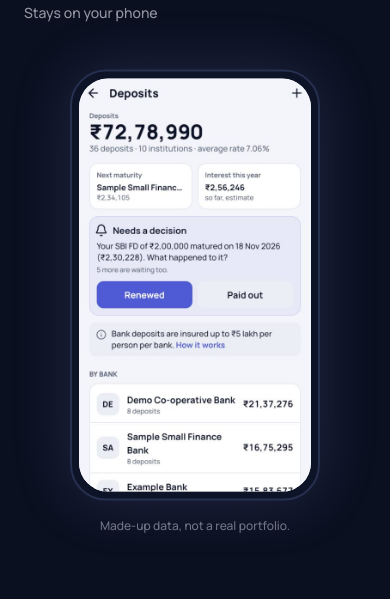
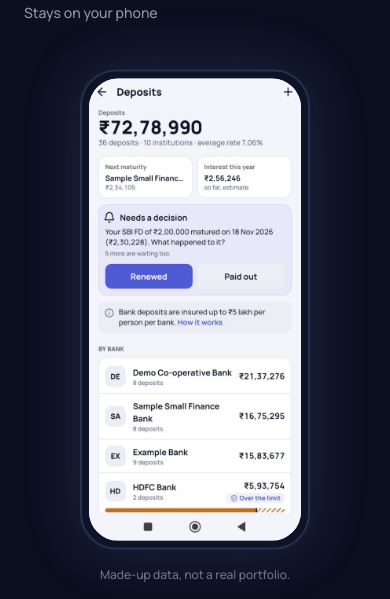
Before and after one commit to abhishekpawan/Trex-landing-page, a Next.js app: page / in a window 390 px wide. Shown: the part 708-1307 px from the top of the page. Built offline with nearby package versions, Linux system fonts and the light colour scheme; no server answers.

Commit message:
Phone frames match the screenshot shape (9:19.6), nothing cropped

```diff
--- a/src/components/sections/Features.tsx
+++ b/src/components/sections/Features.tsx
@@ -13,7 +13,6 @@ const rows = [
       'Deposit insurance (DICGC) covers up to ₹5 lakh per person per bank. Trex adds up your FDs bank by bank and shows a bar toward that limit, so you can see at a glance where you are over it.',
     points: ['One total for every bank', 'A bar that fills toward the ₹5 lakh limit', 'Add the next FD from the bank’s own page'],
     src: '/screens/bank.jpg',
-    pos: 0,
     alt: 'A bank page in Trex showing its total, an Over the limit tag and a bar. Made-up data.',
   },
   {
@@ -23,7 +22,6 @@ const rows = [
       'Every FD from every bank, in one list by date. A reminder arrives before each one ends, and when it has, Trex asks one thing: renewed, or paid out?',
     points: ['All your maturities in one list', 'A reminder before each date', 'Renewed or paid out, in one tap'],
     src: '/screens/maturities.jpg',
-    pos: 0,
     alt: 'The FDs ending soon screen in Trex, with matured FDs to answer and the next maturities by month. Made-up data.',
   },
   {
@@ -33,7 +31,6 @@ const rows = [
       'See the interest your FDs have earned this year, and what tax it will bring. Pick your tax slab and Trex shows the estimate, the tax your banks already cut (TDS) and what is left to pay. An estimate, not tax advice.',
     points: ['Interest earned so far, and for the full year', 'Tax already cut by banks (TDS) and what is left', 'Advance tax dates, if they apply to you'],
     src: '/screens/tax-interest.jpg',
-    pos: 0,
     alt: 'The Interest earned screen in Trex with an estimate of tax, TDS already deducted and what is left to pay. Made-up data.',
   },
 ]
@@ -72,7 +69,7 @@ export default function Features() {
                 </ul>
               </div>
               <div>
-                <S25UltraMockup src={row.src} alt={row.alt} pos={row.pos} float={false} />
+                <S25UltraMockup src={row.src} alt={row.alt} float={false} />
               </div>
             </motion.div>
           ))}
--- a/src/components/ui/S25UltraMockup.tsx
+++ b/src/components/ui/S25UltraMockup.tsx
@@ -4,33 +4,30 @@ import { motion } from 'framer-motion'
 import Image from 'next/image'
 
 // A phone frame around one screenshot. The pictures are real screens from the Trex app with made-up data.
-// The screen is always 9:16 (a phone's shape). The pictures are 540 x 1176, so `pos` says which part to keep:
-// 0 = the top (the phone's navigation bar and the lowest ~18% are cut off), 100 = the bottom.
+// The screen has the same shape as the pictures (540 x 1176, a modern tall phone, about 9:19.5), so nothing is cropped.
+// Every picture must have that shape; a different one would be stretched or cut.
 export default function S25UltraMockup({
   src = '/screens/deposits.jpg',
   alt = 'Trex Deposits screen, with made-up data',
   float = true,
-  pos = 0,
 }: {
   src?: string
   alt?: string
   float?: boolean
-  pos?: number
 }) {
   return (
     <motion.div
       animate={float ? { y: [0, -10, 0] } : undefined}
       transition={float ? { duration: 6, repeat: Infinity, ease: 'easeInOut' } : undefined}
-      className="relative mx-auto w-[250px] md:w-[300px] bg-navy rounded-[36px] p-[7px] shadow-[0_0_60px_rgba(133,144,240,0.18)] border-2 border-line overflow-hidden"
+      className="relative mx-auto w-[230px] md:w-[260px] bg-navy rounded-[36px] p-[7px] shadow-[0_0_60px_rgba(133,144,240,0.18)] border-2 border-line overflow-hidden"
     >
-      <div className="w-full aspect-[9/16] bg-white rounded-[29px] overflow-hidden relative">
+      <div className="w-full aspect-[540/1176] bg-white rounded-[29px] overflow-hidden relative">
         <Image
           src={src}
           alt={alt}
           fill
-          sizes="300px"
+          sizes="260px"
           className="object-cover"
-          style={{ objectPosition: `50% ${pos}%` }}
           priority={float}
         />
       </div>
```
